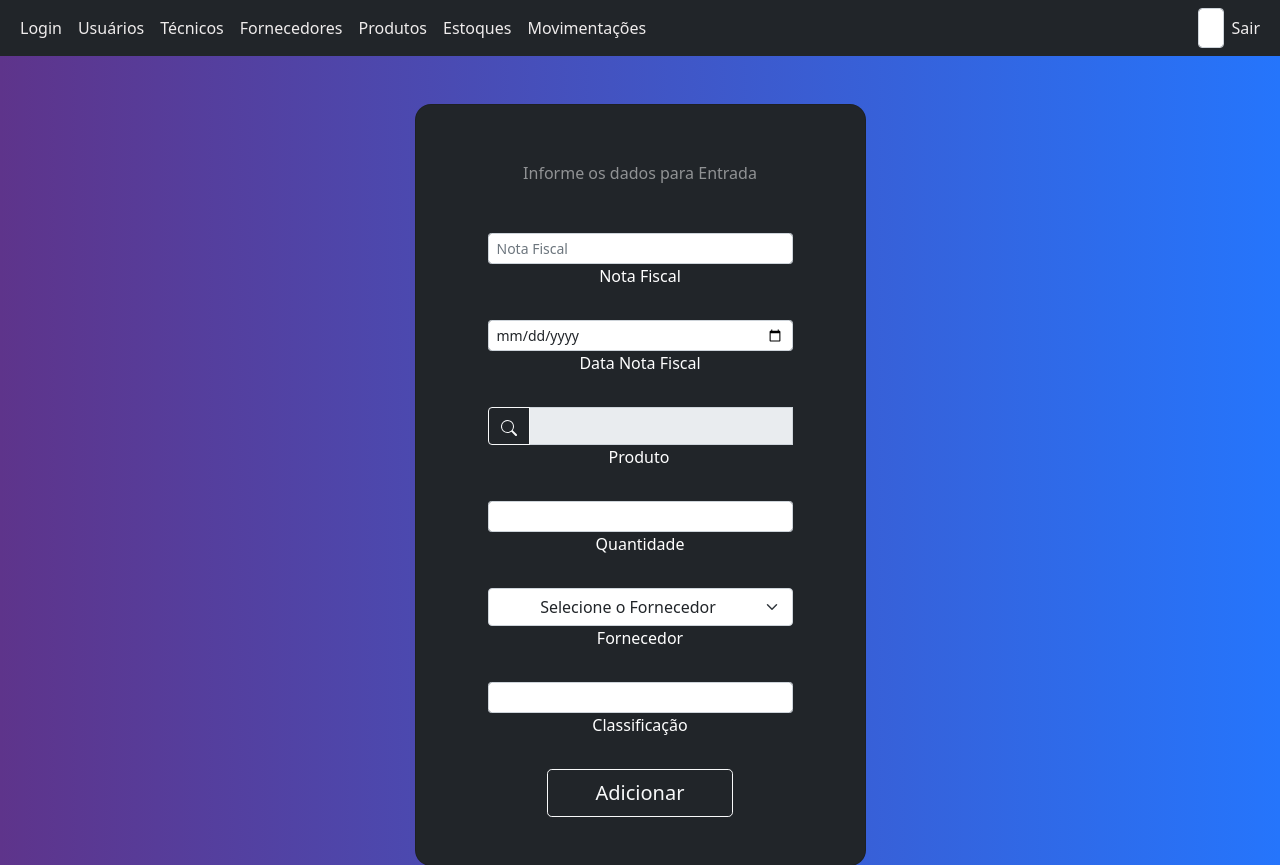
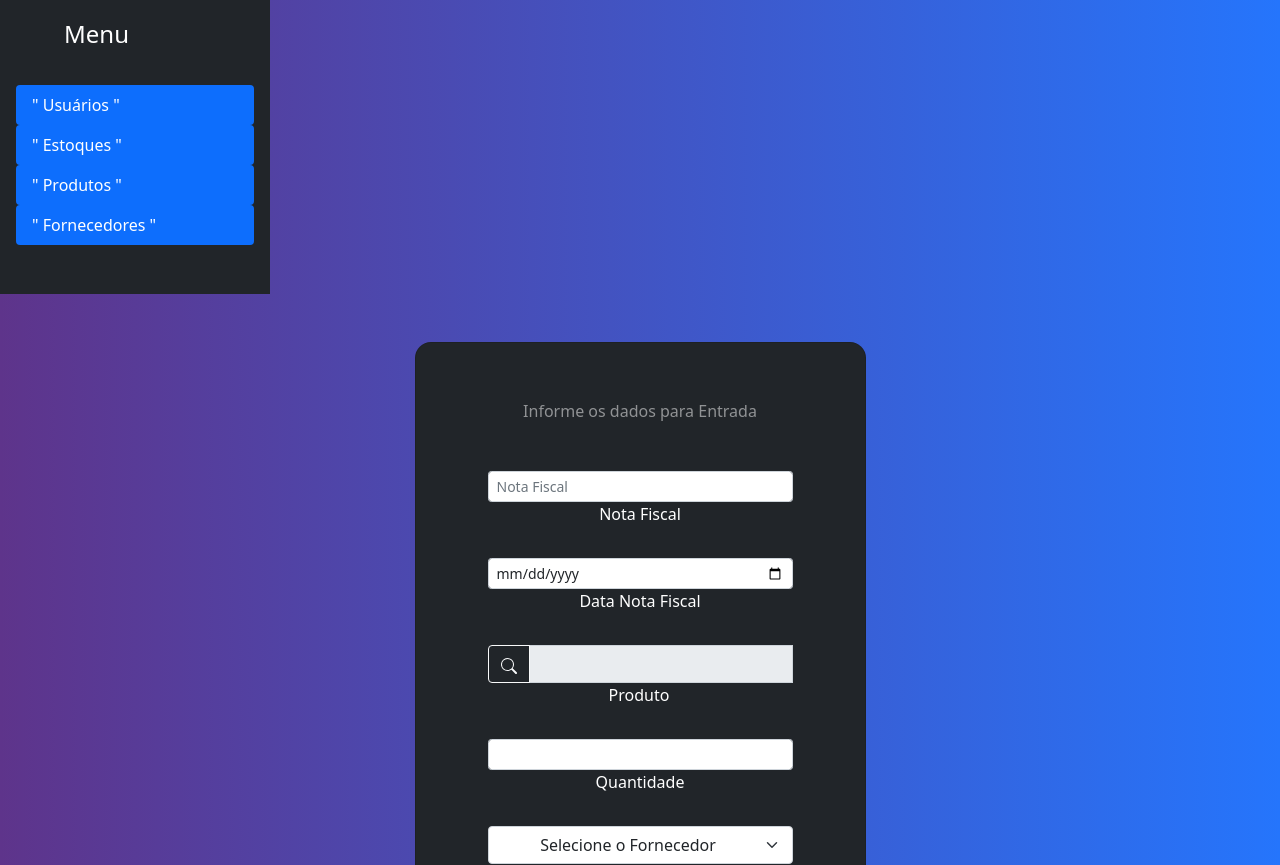
Before and after one commit to EudesAlves/StockControl, a Django app: template app_stock/templates/movements/entry.html in a window 1280 px wide. Shown: the top 865 px of the page. Run offline with Django 5.2, Linux system fonts and the light colour scheme; the template is opened without the code that fills it, so the values that code supplies are empty.

Commit message:
Adição de Menu Lateral no base.html. Não terminado.

```diff
--- a/app_login/templates/users/base.html
+++ b/app_login/templates/users/base.html
@@ -15,7 +15,7 @@
   </head>
   <body class="gradient-custom">
     <!-- As a heading -->
-    <nav  class="navbar navbar-expand-lg navbar-dark bg-dark">
+    <!--nav  class="navbar navbar-expand-lg navbar-dark bg-dark">
         <div class="container-fluid collapse navbar-collapse" id="navbarSupportedContent">
           <button class="navbar-toggler" type="button" data-toggle="collapse" data-target="#navbarSupportedContent" aria-controls="navbarSupportedContent" aria-expanded="false" aria-label="Toggle navigation">
             <span class="button navbar-toggler-icon bg-dark"></span>
@@ -50,7 +50,38 @@
             <a class="nav-link" style="text-decoration: none; color: rgb(239, 236, 236);" href="{% url 'logout' %}">Sair</a>
           </div>
         </div>
-    </nav>
+    </nav-->
+
+    <div class="d-flex flex-column flex-shrink-0 p-3 text-bg-dark bg-dark" style="width: 270px;">
+      <a href="/" class="d-flex align-items-center mb-3 mb-md-0 me-md-auto text-white text-decoration-none">
+        <svg class="bi pe-none me-2" width="40" height="32"></svg>
+        <span class="fs-4">Menu</span>
+      </a>
+      <hr>
+      <ul class="nav nav-pills flex-column mb-auto">
+        <li class="nav-item">
+          <a href="" class="nav-link active" aria-current="page">
+            " Usuários "
+          </a>
+        </li>
+        <li class="nav-item">
+          <a href="" class="nav-link active" aria-current="page">
+            " Estoques "
+          </a>
+        </li>
+        <li class="nav-item">
+          <a href="" class="nav-link active" aria-current="page">
+            " Produtos "
+          </a>
+        </li>
+        <li class="nav-item">
+          <a href="" class="nav-link active" aria-current="page">
+            " Fornecedores "
+          </a>
+        </li>
+      </ul>
+      <hr>
+    </div>
 
     {% block content %}
     {% endblock %}
--- a/app_login/views/view_login.py
+++ b/app_login/views/view_login.py
@@ -45,6 +45,7 @@ def validate_login(request):
         request.session['user_name'] = user.name
 
         return redirect(view_user.home)
+        #return redirect('')
 
     return render(request, 'login/index.html')
 
--- a/stock_control/urls.py
+++ b/stock_control/urls.py
@@ -18,6 +18,7 @@ from django.contrib import admin
 from django.urls import path
 from django.conf.urls.static import static
 from django.conf import settings
+from django.shortcuts import redirect
 from app_login.views import view_login
 from app_login.views import view_user
 from app_stock.views import view_technician
@@ -28,7 +29,7 @@ from app_stock.views import view_movement
 
 urlpatterns = [
     path('admin/', admin.site.urls),
-    path('', view_login.login, name = 'login'),
+    #path('', view_login.login, name = 'login'),
     path('login/', view_login.login, name = 'login'),
     path('login/validate_login', view_login.validate_login, name = 'validate_login'),
     path('login/logout', view_login.logout, name = 'logout'),
@@ -61,6 +62,9 @@ urlpatterns = [
     path('movements/', view_movement.movement_list, name = 'movement_list'),
     path('movements/entry', view_movement.movement_entry, name = 'movement_entry'),
     path('movements/search_product', view_movement.search_product, name = 'search_product'),
+
+    path('', lambda req: redirect('/movements/')),
+
 ]
 
 urlpatterns += static(settings.STATIC_URL, document_root=settings.STATIC_ROOT)
```
